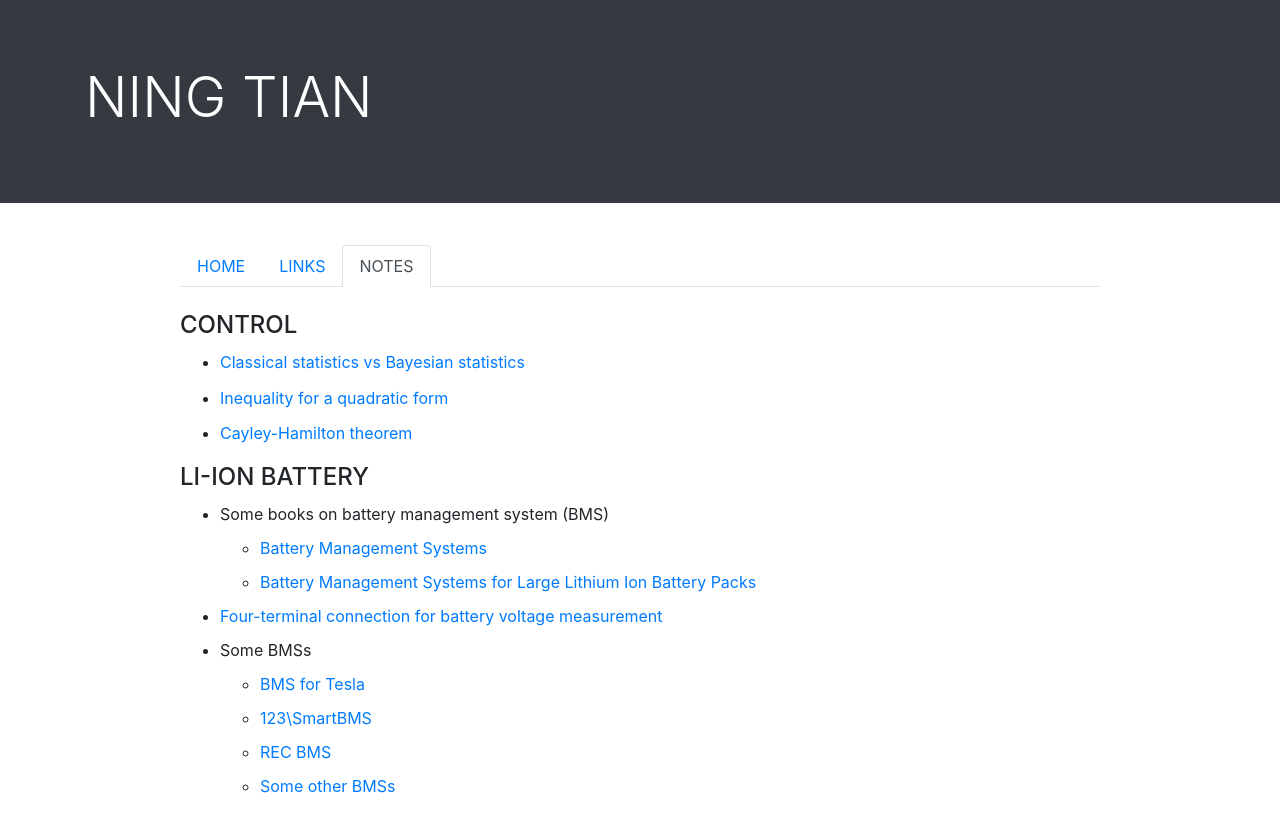
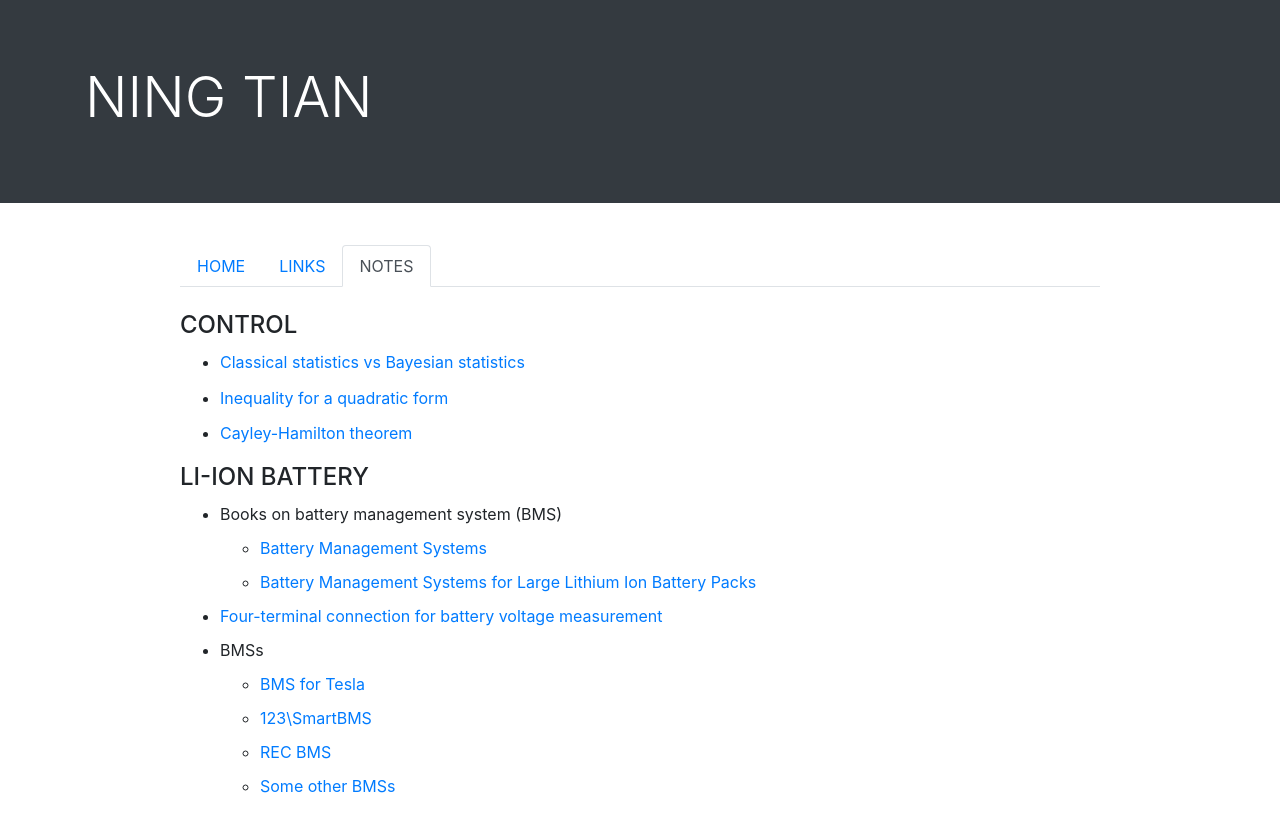
Before and after one commit to ningtian/ningtian.github.io, a Jekyll site: the page notes/index.html, which Jekyll copies as it is, in a window 1280 px wide. Shown: the top 832 px of the page. Built offline with Jekyll 4.4.1, drawn with Linux system fonts in a browser that asks for light colours.

Commit message:
Update index.html

```diff
--- a/notes/index.html
+++ b/notes/index.html
@@ -59,7 +59,7 @@
     <h4>LI-ION BATTERY</h4>
 
     <ul>
-    <li>Some books on battery management system (BMS)
+    <li>Books on battery management system (BMS)
 
 	<ul>
 	<li><a href="https://www.amazon.com/Battery-Management-Systems-Gregory-Plett/dp/1630810231">Battery Management Systems </a></li>
@@ -68,7 +68,7 @@
 
     <li><a href="https://www.gamry.com/application-notes/battery-research/four-terminal-eis-of-batteries/">Four-terminal connection for battery voltage measurement</a></li>
 
-    <li>Some BMSs
+    <li>BMSs
 	<ul>
         <li><a href="https://teslamotorsclub.com/tmc/threads/pics-info-inside-the-battery-pack.34934/">BMS for Tesla</a></li>
 	<li><a href="https://123electric.eu/products/123smartbms/">123\SmartBMS</a></li>
```
